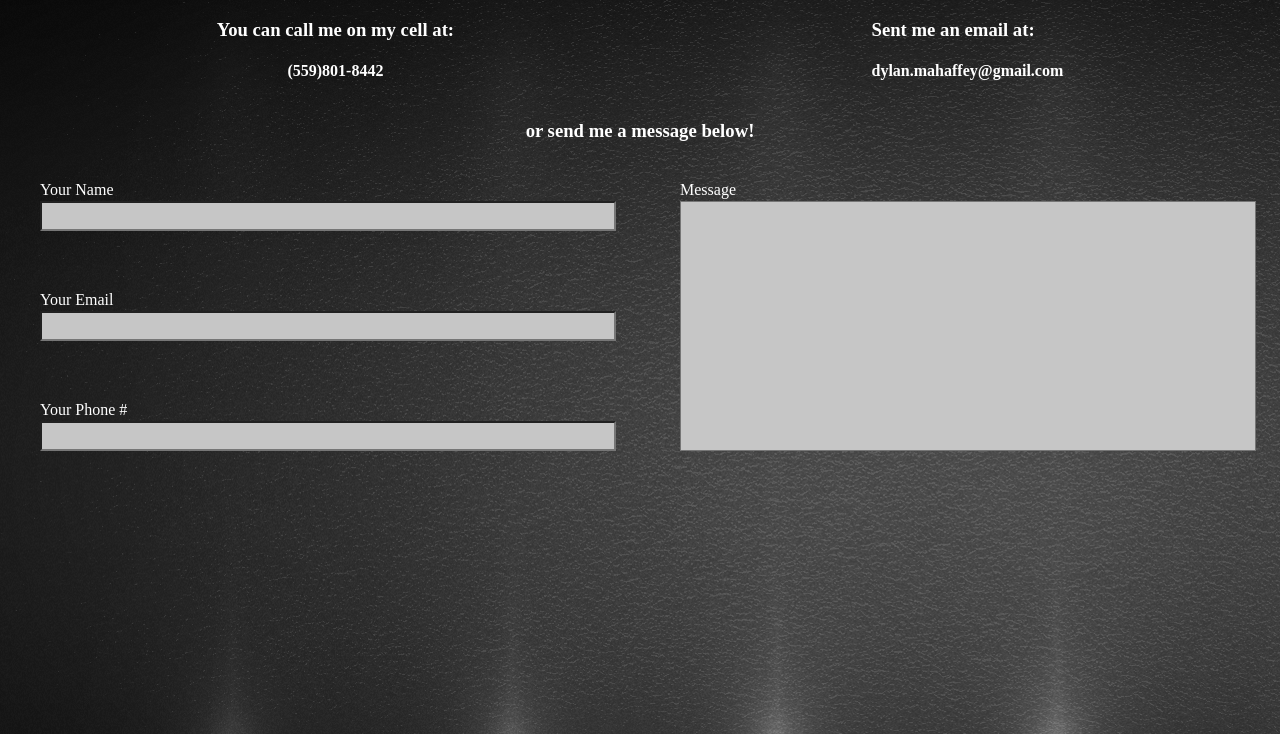
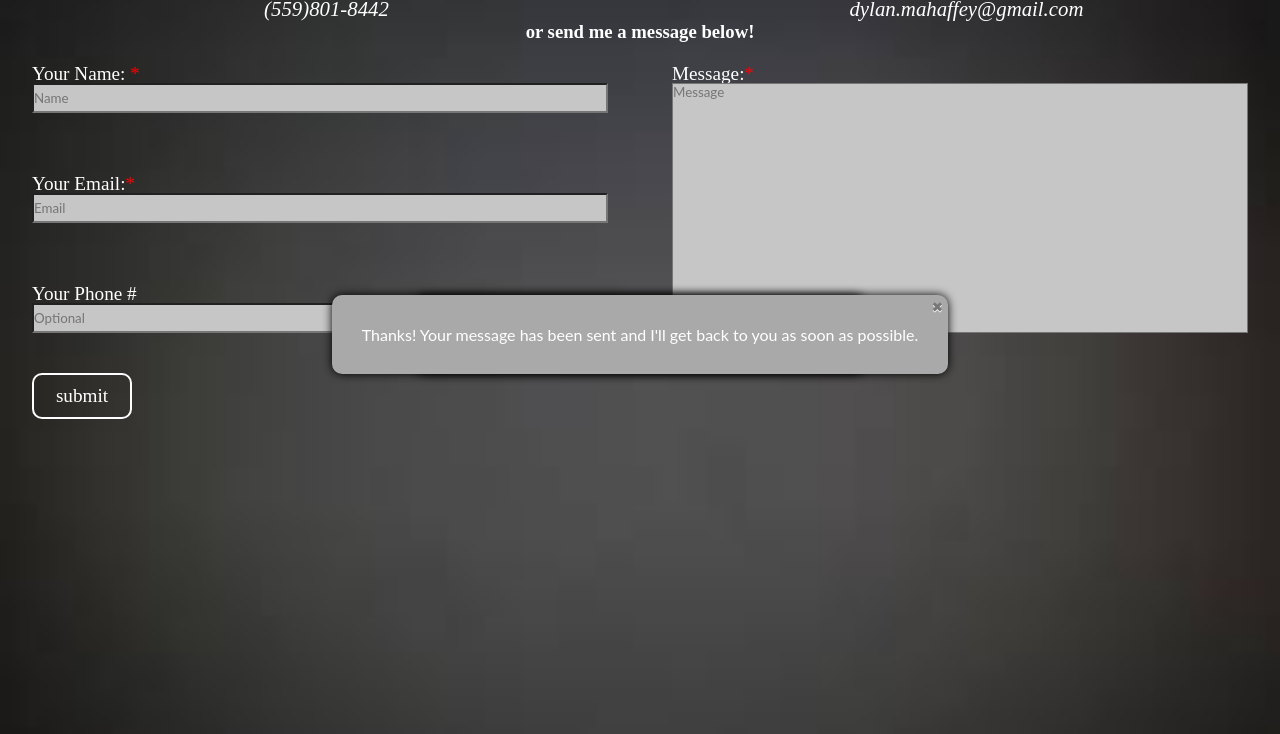
Before and after one commit to DylanMahaffey/myPortfolio, a website: page partials/contact.partial.htm in a window 1280 px wide. Shown: the part 66-800 px from the top of the page. Drawn offline with Linux system fonts and the light colour scheme; files that its build step writes are made by us from their sources; files whose address does not match are found by name.

Commit message:
contact validation complete

```diff
--- a/components/navigation/nav.controller.js
+++ b/components/navigation/nav.controller.js
@@ -12,7 +12,7 @@
             if(this.current == '/resume'){ this.resume='border'}
             else if(this.current == '/contact'){ this.contact='border-white'; this.nav = 'white'}
             else if(this.current == '/portfolio'){ this.portfolio='border-white'; this.nav = 'white'}
-            else{this.else='border'};
+            else{this.else='border-white'; this.nav = 'white'};
 
 
         });
--- a/partials/contact.partial.htm
+++ b/partials/contact.partial.htm
@@ -1,110 +1,57 @@
-<style>
-h1{
-    font-family: 'EB Garamond';
-    text-align: center;
-    color: white;
-}
-.background{
-    background-image: url('img/grey-line.jpg');
-    position: absolute;
-    z-index: -99;
-    top: 0;
-    left: 0;
-    height: 100vh;
-    width: 100vw;
-    margin: 0;
-}
-.my-info{
-    width: 100%;
-    height: auto;
-    display: flex;
-    justify-content: space-around;
-}
-.my-info h3{
-    font-family: 'EB Garamond';
-    color: white;
-}
-.my-info h4 {
-    font-family: 'Cormorant Garamond';
-    color: white;
-    text-align: center;
-}
-.or{
-    font-family: 'EB Garamond';
-    color: white;
-    text-align: center;
-}
-.contact-form{
-    width: 100vw;
-    height: auto;
-    display: flex;
-    justify-content: space-around;
-}
-.info{
-    width: 45vw;
-    height: auto;
-}
-.info input {
-    width: 100%;
-    height: 30px;
-    margin-top: 0;
-    margin-bottom: 40px;
-    background-color: #c6c6c6;
-    font-family: 'Lato';
-}
-.info p{
-    height: 20px;
-    margin-top: 20px;
-    margin-bottom: 0;
-    color: white;
-    font-family: 'Cormorant Garamond';
-}
-.message{
-    width: 45vw;
-    height: 100%;
-}
-.message p {
-    height: 20px;
-    margin-top: 20px;
-    margin-bottom: 0;
-    color: white;
-    font-family: 'Cormorant Garamond';
-}
-.message textarea {
-    resize: none;
-    width: 100%;
-    height: 250px;
-    margin-top: 0;
-    margin-bottom: 40px;
-    background-color: #c6c6c6;
-    font-family: 'Lato';
-}
-</style>
+<link rel="stylesheet" href="partials/css/contact.css">
+
 <navigation></navigation>
 <h1>Contact Me!</h1>
 <div class="my-info">
     <div class="section">
-        <h3>You can call me on my cell at:</h3>
+        <h3>You can call me on my cell:</h3>
         <h4>(559)801-8442</h4>
     </div>
     <div class="section">
-        <h3>Sent me an email at:</h3>
+        <h3>Sent me an email:</h3>
         <h4>dylan.mahaffey@gmail.com</h4>
     </div>
 </div>
 <h3 class="or">or send me a message below!</h3>
-<div class="contact-form">
-    <div class="info">
-        <p>Your Name</p>
-        <input type="text">
-        <p>Your Email</p>
-        <input type="text">
-        <p>Your Phone #</p>
-        <input type="text">
+<form novalidate name="vm.form">
+    <div class="contact-form">
+        <div class="info">
+            <p>Your Name: <span>*</span></p>
+            <input type="text" name='name' required  ng-model='vm.form.controls.name' placeholder="Name">
+            <p>Your Email:<span>*</span></p>
+            <input type="email" name='email' required  ng-model='vm.form.controls.email' name="_replyto" placeholder="Email">
+            <p>Your Phone #</p>
+            <input type="text" name="phone" ng-model='vm.form.controls.phone' placeholder="Optional">
+        </div>
+        <div class="message">
+            <p>Message:<span>*</span></p>
+            <textarea type="text" name="message" required ng-model='vm.form.controls.message' placeholder="Message"></textarea>
+        </div>
     </div>
-    <div class="message">
-        <p>Message</p>
-        <textarea type="text" name="" value=""></textarea>
+
+    <div ng-show="vm.invalid" class="thank-you">
+        <div class="thanks-center">
+            <div class="thanks-border">
+                <div class="dialog" ng-click='vm.invalid = false'>
+                  <a href="#" class="close-thik"></a>
+                </div>
+                <p>Sorry theres a couple of required fields that are missing!</p>
+            </div>
+        </div>
     </div>
-</div>
+    <div ng-show='vm.thanks' class="thank-you">
+        <div class="thanks-center">
+            <div class="thanks-border">
+                <div class="dialog" ng-click='vm.close()'>
+                  <a href="#" class="close-thik"></a>
+                </div>
+                <p>Thanks! Your message has been sent and I'll get back to you as soon as possible.</p>
+            </div>
+        </div>
+    </div>
+
+    <button class="submit" ng-click="vm.sendEmail(vm.form.controls.name, vm.form.controls.email, vm.form.controls.phone, vm.form.controls.message)"  name="submit">submit</button>
+
+</form>
+
 <div class="background"></div>
--- /dev/null
+++ b/partials/css/contact.css
@@ -0,0 +1,157 @@
+*{
+    margin: 0;
+    padding: 0;
+}
+h1{
+    font-family: 'EB Garamond';
+    text-align: center;
+    color: white;
+}
+.background{
+    background-image: url('../../img/dark-grey.jpg');
+    background-repeat: no-repeat;
+    background-position: center;
+    background-size: cover;
+    position: absolute;
+    z-index: -99;
+    top: 0;
+    left: 0;
+    height: 100vh;
+    width: 100vw;
+}
+.my-info{
+    width: 100%;
+    height: auto;
+    display: flex;
+    justify-content: space-around;
+}
+.my-info h3{
+    font-family: 'EB Garamond';
+    color: white;
+    font-size: 1.4em;
+}
+.my-info h4 {
+    font-family: 'Cormorant Garamond';
+    color: white;
+    font-size: 1.3em;
+    text-align: center;
+    font-weight: normal;
+    font-style: italic;
+}
+.or{
+    font-family: 'EB Garamond';
+    color: white;
+    text-align: center;
+}
+.contact-form{
+    width: 100vw;
+    height: auto;
+    display: flex;
+    justify-content: space-around;
+}
+.info{
+    width: 45vw;
+    height: auto;
+}
+.info input {
+    width: 100%;
+    height: 30px;
+    margin-top: 0;
+    margin-bottom: 40px;
+    background-color: #c6c6c6;
+    font-family: 'Lato';
+}
+.info p{
+    height: 20px;
+    margin-top: 20px;
+    margin-bottom: 0;
+    color: white;
+    font-size: 1.2em;
+    font-family: 'Cormorant Garamond';
+}
+.message{
+    width: 45vw;
+    height: 100%;
+}
+.message p {
+    height: 20px;
+    margin-top: 20px;
+    margin-bottom: 0;
+    color: white;
+    font-size: 1.2em;
+    font-family: 'Cormorant Garamond';
+}
+.message textarea {
+    resize: none;
+    width: 100%;
+    height: 250px;
+    margin-top: 0;
+    margin-bottom: 40px;
+    background-color: #c6c6c6;
+    font-family: 'Lato';
+}
+.submit{
+    font-size: 1.2em;
+    width: 100px;
+    padding: 10px 0;
+    text-align: center;
+    background: none;
+    border: 2px solid white;
+    border-radius: 10px;
+    color: white;
+    font-family: 'Cormorant Garamond';
+    margin-left: 2.5vw;
+}
+.thank-you{
+    position: absolute;
+    z-index: 9;
+    top: 0;
+    left: 0;
+    width: 100vw;
+    height: 100vh;
+}
+.thanks-center{
+    display: flex;
+    justify-content: center;
+    align-items: center;
+    width: 100%;
+    height: 100%;
+}
+.thanks-border{
+    padding: 30px;
+    border-radius: 10px;
+    color: white;
+    background-color: darkgrey;
+    position: relative;
+    font-family: 'Lato';
+    box-shadow: 0px 0px 10px #000;
+}
+[class*='close-'] {
+  color: #777;
+  font: 14px/100% arial, sans-serif;
+  position: absolute;
+  right: 5px;
+  text-decoration: none;
+  text-shadow: 0 1px 0 #fff;
+  top: 5px;
+}
+.close-thik:after {
+  content: '✖'; /* UTF-8 symbol */
+}
+input.ng-valid {
+	background-color: honeydew !important;
+}
+
+input.ng-invalid.ng-dirty {
+	background-color: lightpink !important;
+}
+textarea.ng-valid {
+	background-color: honeydew !important;
+}
+
+textarea.ng-invalid.ng-dirty {
+	background-color: lightpink !important;
+}
+span{
+    color: red;
+}
```
Also changed, not shown: index.htm (+0 -3 lines), partials/controllers/contact.controller.js (+37 -3 lines), partials/services/contact.service.js (deleted, +0 -12 lines), partials/welcome.partial.htm (+26 -2 lines), img/dark-grey.jpg (added), img/profile pic.jpg (added), 1 other file.
